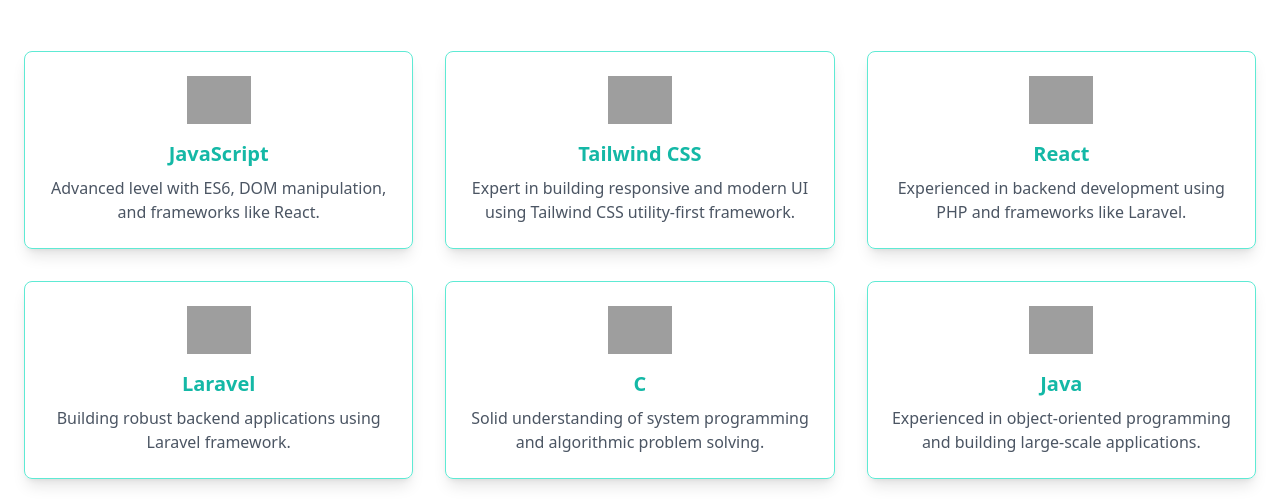
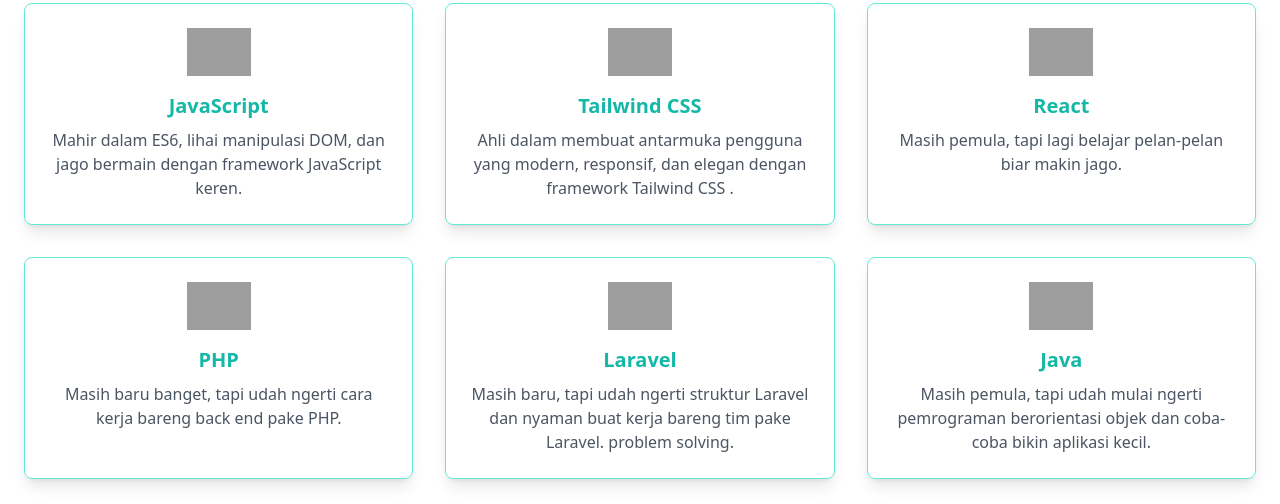
Before and after one commit to Hidayat3118/Portofolio, a website: page public/html/index.html in a window 1280 px wide. Shown: the part 1117-1621 px from the top of the page. Drawn offline with nearby package versions, Linux system fonts and the light colour scheme; grey boxes are pictures that could not be loaded.

Commit message:
perbaikan text skill

```diff
--- a/public/html/index.html
+++ b/public/html/index.html
@@ -34,7 +34,7 @@
           class="nav-links duration-500 z-10 md:z-10 md:static md:flex fixed md:bg-transparent md:dark:bg-transparent bg-white bg-opacity-85
            dark:bg-gray-800 dark:opacity-85 left-0 top-[-100%] md:w-auto w-full flex-col md:flex-row items-center px-5 ">
           <ul
-            class="flex md:flex-row flex-col md:items-center md:gap-[4vw] gap-8 py-10 md:py-0 text-lg lg:text-xl text-center ">
+            class="flex md:flex-row flex-col md:items-center md:gap-[4vw] gap-8 py-10 md:py-0 text-lg lg:text-xl text-center font-semibold">
             <li>
               <a class="hover:text-blue-500 dark:hover:text-blue-500 text-black dark:text-white" href="#saya">Tentang
                 Saya</a>
@@ -80,9 +80,9 @@
     </nav>
   </header>
   <!-- Isi -->
-  <main class="container mx-auto pt-20 md:pt-24 lg:pt-28" id="kenal">
+  <main class="container mx-auto pt-16 md:pt-20 " id="kenal">
     <!-- Perkenalan -->
-    <section class="pt-20 lg:pt-24">
+    <section class="pt-12 lg:pt-20">
       <div class="flex flex-wrap mx-auto">
         <article class="w-full self-center px-4 lg:w-1/2 " data-aos="fade-right" data-aos-duration="1200">
           <h1 class="text-base sm:text-lg md:text-xl lg:text-2xl font-semibold text-teal-500">Halo! semua,
@@ -211,8 +211,7 @@
             class="hover:shadow-xl shadow-lg rounded-lg p-6 text-center transition-transform transform hover:-translate-y-2 duration-300 cursor-pointer border border-teal-300">
             <img src="https://img.icons8.com/color/96/000000/javascript.png" alt="JavaScript" class="w-16 mx-auto mb-4">
             <h3 class="text-xl font-bold mb-2 text-teal-500">JavaScript</h3>
-            <p class="text-gray-600 dark:text-slate-300">Advanced level with ES6, DOM manipulation, and frameworks like
-              React.</p>
+            <p class="text-gray-600 dark:text-slate-300">Mahir dalam ES6, lihai manipulasi DOM, dan jago bermain dengan framework JavaScript keren.</p>
           </div>
           <!-- Skill Card Tailwind CSS -->
           <div
@@ -220,32 +219,30 @@
             <img src="https://img.icons8.com/color/96/000000/tailwindcss.png" alt="Tailwind CSS"
               class="w-16 mx-auto mb-4">
             <h3 class="text-xl font-bold mb-2 text-teal-500">Tailwind CSS</h3>
-            <p class="text-gray-600 dark:text-slate-300">Expert in building responsive and modern UI using Tailwind CSS
-              utility-first
-              framework.</p>
+            <p class="text-gray-600 dark:text-slate-300">Ahli dalam membuat antarmuka pengguna yang modern, responsif, dan elegan dengan framework Tailwind CSS
+              .</p>
           </div>
           <!-- Skill Card PHP -->
           <div
             class="hover:shadow-xl shadow-lg rounded-lg p-6 text-center transition-transform transform hover:-translate-y-2 duration-300 cursor-pointer border border-teal-300">
             <img src="https://img.icons8.com/offices/96/000000/react.png" alt="PHP" class="w-16 mx-auto mb-4">
             <h3 class="text-xl font-bold mb-2 text-teal-500">React</h3>
-            <p class="text-gray-600 dark:text-slate-300">Experienced in backend development using PHP and frameworks
-              like Laravel.</p>
+            <p class="text-gray-600 dark:text-slate-300">Masih pemula, tapi lagi belajar pelan-pelan biar makin jago.</p>
           </div>
           <!-- Skill Card Laravel -->
           <div
             class="hover:shadow-xl shadow-lg rounded-lg p-6 text-center transition-transform transform hover:-translate-y-2 duration-300 cursor-pointer border border-teal-300">
             <img src="https://img.icons8.com/offices/96/000000/php-logo.png" alt="Laravel" class="w-16 mx-auto mb-4">
-            <h3 class="text-xl font-bold mb-2 text-teal-500">Laravel</h3>
-            <p class="text-gray-600 dark:text-slate-300">Building robust backend applications using Laravel framework.
+            <h3 class="text-xl font-bold mb-2 text-teal-500">PHP</h3>
+            <p class="text-gray-600 dark:text-slate-300">Masih baru banget, tapi udah ngerti cara kerja bareng back end pake PHP.
             </p>
           </div>
           <!-- Skill Card C -->
           <div
             class="hover:shadow-xl shadow-lg rounded-lg p-6 text-center transition-transform transform hover:-translate-y-2 duration-300 cursor-pointer border border-teal-300">
             <img src="https://img.icons8.com/fluency/96/laravel.png " alt="C" class="w-16 mx-auto mb-4">
-            <h3 class="text-xl font-bold mb-2 text-teal-500">C</h3>
-            <p class="text-gray-600 dark:text-slate-300">Solid understanding of system programming and algorithmic
+            <h3 class="text-xl font-bold mb-2 text-teal-500">Laravel</h3>
+            <p class="text-gray-600 dark:text-slate-300">Masih baru, tapi udah ngerti struktur Laravel dan nyaman buat kerja bareng tim pake Laravel.
               problem solving.</p>
           </div>
           <!-- Skill Card Java -->
@@ -254,8 +251,7 @@
             <img src="https://img.icons8.com/color/96/000000/java-coffee-cup-logo.png" alt="Java"
               class="w-16 mx-auto mb-4">
             <h3 class="text-xl font-bold mb-2 text-teal-500">Java</h3>
-            <p class="text-gray-600 dark:text-slate-300">Experienced in object-oriented programming and building
-              large-scale applications.
+            <p class="text-gray-600 dark:text-slate-300">Masih pemula, tapi udah mulai ngerti pemrograman berorientasi objek dan coba-coba bikin aplikasi kecil.
             </p>
           </div>
         </div>
```
Also changed, not shown: public/css/tailwind.css.
